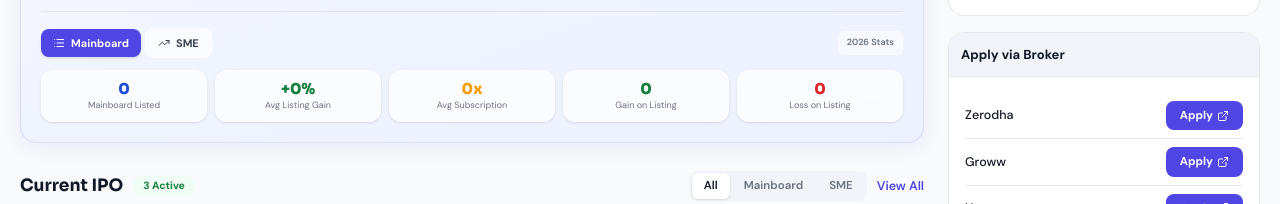
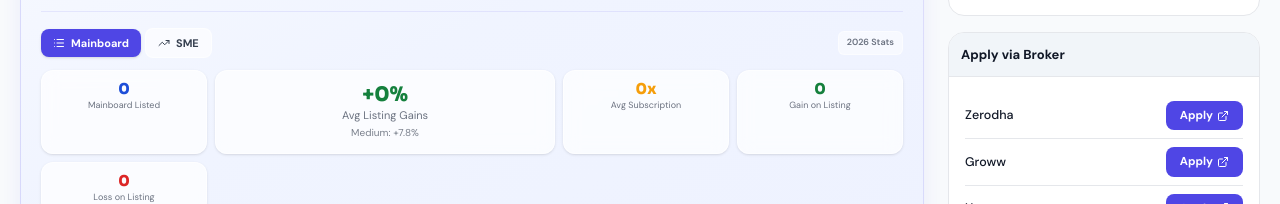
Before and after one commit to vishalsonawane2800-code/Gyani, a Next.js app: page / in a window 1280 px wide. Shown: the part 724-928 px from the top of the page. Built offline with nearby package versions, Linux system fonts and the light colour scheme; no server answers; the database is empty.

Commit message:
Rename listing gain secondary metric to medium and keep manual edit

```diff
--- a/components/home/market-sentiment.tsx
+++ b/components/home/market-sentiment.tsx
@@ -23,7 +23,21 @@ const fallbackStats = {
   },
 };
 
-function CategoryStats({ stats, label }: { stats: IPOCategoryStats; label: string }) {
+// Manual "medium" values for quick UI editing without backend changes
+const manualMediumListingGain: Record<'mainboard' | 'sme', number> = {
+  mainboard: 7.8,
+  sme: 12.6,
+};
+
+function CategoryStats({
+  stats,
+  label,
+  category,
+}: {
+  stats: IPOCategoryStats;
+  label: string;
+  category: 'mainboard' | 'sme';
+}) {
   return (
     <div className="space-y-3">
       {/* Extra stats row - Chittorgarh-style */}
@@ -34,11 +48,14 @@ function CategoryStats({ stats, label }: { stats: IPOCategoryStats; label: strin
           </div>
           <div className="text-[9px] text-ink3 mt-1 leading-tight">{label} Listed</div>
         </div>
-        <div className="bg-white/70 backdrop-blur-sm border border-white/60 rounded-xl p-2.5 text-center shadow-sm">
-          <div className="font-[family-name:var(--font-sora)] text-[15px] font-black text-emerald leading-none">
+        <div className="col-span-2 sm:col-span-2 bg-white/70 backdrop-blur-sm border border-white/60 rounded-xl px-4 py-3 text-center shadow-sm min-h-[72px] sm:min-h-[84px] flex flex-col items-center justify-center">
+          <div className="font-[family-name:var(--font-sora)] text-[18px] sm:text-[20px] font-black text-emerald leading-none">
             {stats.avgListingGain >= 0 ? '+' : ''}{stats.avgListingGain}%
           </div>
-          <div className="text-[9px] text-ink3 mt-1 leading-tight">Avg Listing Gain</div>
+          <div className="text-[10px] sm:text-[11px] text-ink3 mt-1 leading-tight">Avg Listing Gains</div>
+          <div className="text-[9px] sm:text-[10px] text-ink3/90 mt-1 leading-tight">
+            Medium: {manualMediumListingGain[category] >= 0 ? '+' : ''}{manualMediumListingGain[category]}%
+          </div>
         </div>
         <div className="bg-white/70 backdrop-blur-sm border border-white/60 rounded-xl p-2.5 text-center shadow-sm">
           <div className="font-[family-name:var(--font-sora)] text-[15px] font-black text-gold-mid leading-none">
@@ -60,17 +77,6 @@ function CategoryStats({ stats, label }: { stats: IPOCategoryStats; label: strin
         </div>
       </div>
 
-      {/* Total raised */}
-      {stats.totalRaisedCr > 0 && (
-        <div className="bg-white/70 backdrop-blur-sm border border-white/60 rounded-xl px-3 py-2 flex items-center justify-between shadow-sm">
-          <span className="text-[10px] text-ink3 font-medium">Total Capital Raised (2026)</span>
-          <span className="font-[family-name:var(--font-sora)] text-[13px] font-black text-cobalt">
-            ₹{stats.totalRaisedCr >= 1000
-              ? `${(stats.totalRaisedCr / 1000).toFixed(1)}K Cr`
-              : `${stats.totalRaisedCr} Cr`}
-          </span>
-        </div>
-      )}
     </div>
   );
 }
@@ -185,6 +191,7 @@ export function MarketSentiment({ ipoStats }: MarketSentimentProps) {
         <CategoryStats
           stats={active}
           label={activeTab === 'mainboard' ? 'Mainboard' : 'SME'}
+          category={activeTab}
         />
       </div>
     </div>
```
